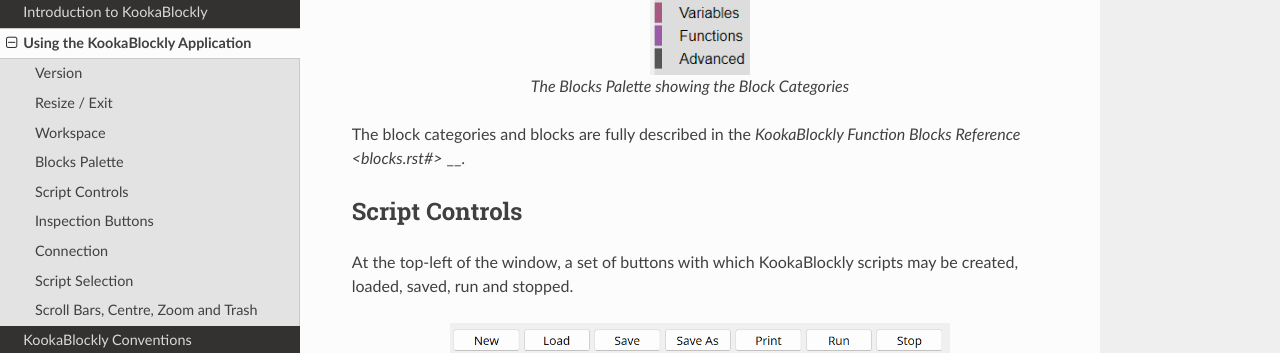
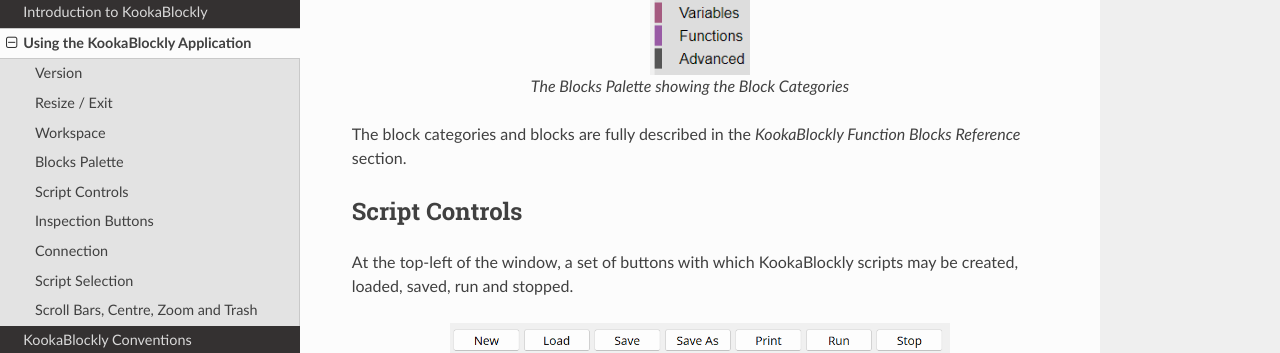
Before and after one commit to TDStrasser/KookaBlockly-Reference, a Sphinx documentation site: the page built from docs/source/using.rst, in a window 1280 px wide and 900 px high, scrolled down 2167 px. Shown: the part 133-486 px from the top of the window. Built offline with Sphinx 7.4.7 and the Read the Docs theme 2.0.0, drawn with Linux system fonts in a browser that asks for light colours.

Commit message:
Adjusted cross reference

```diff
--- a/docs/source/using.rst
+++ b/docs/source/using.rst
@@ -62,7 +62,7 @@
 
    The Blocks Palette showing the Block Categories
 
-The block categories and blocks are fully described in the `KookaBlockly Function Blocks Reference <blocks.rst#>` __.
+The block categories and blocks are fully described in the *KookaBlockly Function Blocks Reference* section.
 
 Script Controls
 ---------------
```
